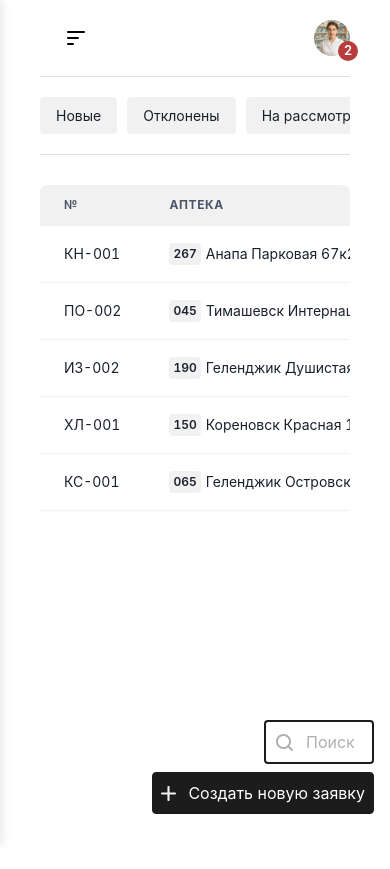
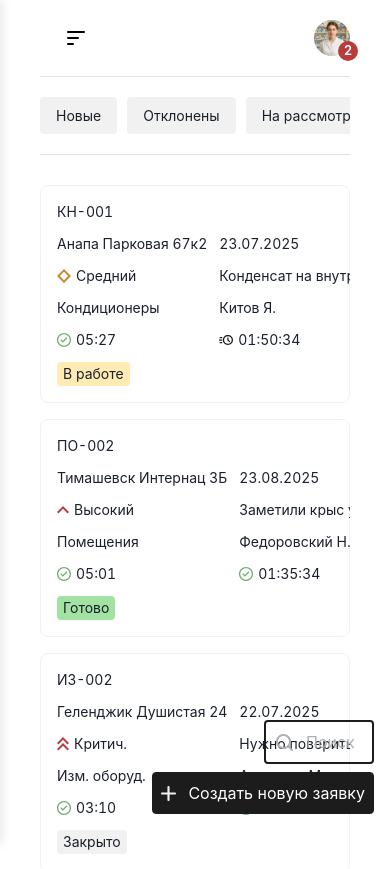
Before and after one commit to 1-C-E/control-panel, a React (Vite) app: page /requests in a window 390 px wide. Shown: the top 869 px of the page. Before the commit the page ends 844 px from the top, so only its background shows below. Built offline with nearby package versions, Linux system fonts and the light colour scheme.

Commit message:
the first adaptive option for the table

```diff
--- a/src/widgets/table/MyTable.scss
+++ b/src/widgets/table/MyTable.scss
@@ -3,16 +3,18 @@
 .my-table {
 	font-size: 14px;
 	border-radius: 8px 8px 0 0;
-
-	&__header {
+}
+.my-table__header {
 	background: $color-gray-1;
 }
 
-	&__cell {
+.cell-container {
 	display: flex;
 	align-items: center;
 	gap: 5px;
+}
 
+.my-table__cell {
 	&__pharmacy-number {
 		padding: 1px 4px;
 		font-size: 12px;
@@ -21,19 +23,7 @@
 		background-color: $color-gray-1;
 	}
 
-		&__time {
-			color: $color-gray-3;
-		}
-
-		&__priority {
-			font-size: 12px;
-			font-weight: 500;
-			color: $color-gray-6;
-		}
-	}
-}
-
-.my-table__cell__status {
+	&__status {
 		padding: 2px 6px;
 		border-radius: 4px;
 
@@ -53,3 +43,136 @@
 			background-color: $color-gray-1;
 		}
 	}
+
+	&__created-at__time {
+		color: $color-gray-3;
+	}
+
+	.my-table__priority {
+		font-size: 12px;
+		font-weight: 500;
+		color: $color-gray-6;
+	}
+}
+
+@media (max-width: 1690px) {
+	.my-table__header__technician {
+		display: none;
+	}
+
+	.my-table__cell__technician {
+		display: none;
+	}
+
+	.my-table__cell__pharmacy {
+		&__number {
+			display: none;
+		}
+	}
+
+	.my-table__cell__created-at {
+		&__time {
+			display: none;
+		}
+	}
+}
+
+@media (max-width: 1430px) {
+	.my-table__header__category {
+		display: none;
+	}
+
+	.my-table__cell__category {
+		display: none;
+	}
+}
+
+@media (max-width: 1280px) {
+	.my-table__header__created-at {
+		display: none;
+	}
+
+	.my-table__cell__created-at {
+		display: none;
+	}
+
+	.my-table__header__reaction {
+		display: none;
+	}
+
+	.my-table__cell__reaction {
+		display: none;
+	}
+}
+
+@media (max-width: 1050px) {
+	.my-table {
+		table,
+		thead,
+		tbody,
+		th,
+		td,
+		tr {
+			display: block;
+		}
+
+		thead {
+			display: none;
+		}
+
+		tbody {
+			display: flex;
+			flex-direction: column;
+			gap: 16px;
+		}
+
+		tr {
+			display: grid;
+			grid-template-columns: 1fr 1fr;
+			gap: 12px;
+			padding: 16px;
+			background: white;
+			border: 1px solid $color-gray-1;
+			border-radius: 8px;
+			margin-bottom: 0;
+			width: 100%;
+			box-sizing: border-box;
+		}
+
+		td {
+			display: flex;
+			flex-direction: column;
+			border: none;
+			padding: 0;
+			margin: 0;
+			width: 100%;
+		}
+
+		&__cell {
+			&__number {
+				grid-column: 1 / -1;
+				margin-bottom: 4px;
+			}
+
+			&__pharmacy {
+				.cell-container {
+					flex-wrap: wrap;
+				}
+			}
+
+			&__priority {
+				.cell-container {
+					img {
+						flex-shrink: 0;
+					}
+				}
+			}
+
+			&__status {
+				.cell-container {
+					width: 100%;
+				}
+			}
+		}
+	}
+}
--- a/src/widgets/table/MyTable.tsx
+++ b/src/widgets/table/MyTable.tsx
@@ -46,16 +46,16 @@ const MyTable = () => {
 				<Table variant='simple'>
 					<Thead>
 						<Tr className='my-table__header'>
-							<Th>№</Th>
-							<Th>Аптека</Th>
-							<Th>Создана</Th>
-							<Th>Приоритет</Th>
-							<Th>Тема</Th>
-							<Th>Категория</Th>
-							<Th>Техник</Th>
-							<Th>Реакция</Th>
-							<Th>Решение</Th>
-							<Th>Статус</Th>
+							<Th className='my-table__header__number'>№</Th>
+							<Th className='my-table__header__pharmacy'>Аптека</Th>
+							<Th className='my-table__header__created-at'>Создана</Th>
+							<Th className='my-table__header__priority'>Приоритет</Th>
+							<Th className='my-table__header__topic'>Тема</Th>
+							<Th className='my-table__header__category'>Категория</Th>
+							<Th className='my-table__header__technician'>Техник</Th>
+							<Th className='my-table__header__reaction'>Реакция</Th>
+							<Th className='my-table__header__decision'>Решение</Th>
+							<Th className='my-table__header__status'>Статус</Th>
 						</Tr>
 					</Thead>
 					<Tbody>
@@ -64,23 +64,34 @@ const MyTable = () => {
 
 							return (
 								<Tr key={request.id}>
-									<Td>{request.number}</Td>
-									<Td>
-										<div className='my-table__cell'>
-											<span className='my-table__cell__pharmacy-number'>
+									<Td className='my-table__cell__number' data-label='№'>
+										{request.number}
+									</Td>
+									<Td className='my-table__cell__pharmacy' data-label='Аптека'>
+										<div className='cell-container'>
+											<span className='my-table__cell__pharmacy__number'>
 												{request.pharmacy.number}
 											</span>
 											<span>{request.pharmacy.address}</span>
 										</div>
 									</Td>
-									<Td>
-										<div className='my-table__cell'>
+									<Td
+										className='my-table__cell__created-at'
+										data-label='Создана'
+									>
+										<div className='cell-container'>
 											<span>{date}</span>
-											<span className='my-table__cell__time'> {time}</span>
+											<span className='my-table__cell__created-at__time'>
+												{' '}
+												{time}
+											</span>
 										</div>
 									</Td>
-									<Td>
-										<div className='my-table__cell'>
+									<Td
+										className='my-table__cell__priority'
+										data-label='Приоритет'
+									>
+										<div className='cell-container'>
 											<img
 												src={getPriorityIcon(request.priority)}
 												alt={request.priority}
@@ -90,11 +101,23 @@ const MyTable = () => {
 											</span>
 										</div>
 									</Td>
-									<Td>{request.topic}</Td>
-									<Td>{request.category.name}</Td>
-									<Td>{request.technician}</Td>
-									<Td>
-										<div className='my-table__cell'>
+									<Td className='my-table__cell__topic' data-label='Тема'>
+										{request.topic}
+									</Td>
+									<Td
+										className='my-table__cell__category'
+										data-label='Категория'
+									>
+										{request.category.name}
+									</Td>
+									<Td
+										className='my-table__cell__technician'
+										data-label='Техник'
+									>
+										{request.technician}
+									</Td>
+									<Td className='my-table__cell__reaction' data-label='Реакция'>
+										<div className='cell-container'>
 											{request.reactionIcon && (
 												<img
 													src={request.reactionIcon}
@@ -104,8 +127,8 @@ const MyTable = () => {
 											{request.reaction}
 										</div>
 									</Td>
-									<Td>
-										<div className='my-table__cell'>
+									<Td className='my-table__cell__decision' data-label='Решение'>
+										<div className='cell-container'>
 											{request.decisionIcon && (
 												<img
 													src={request.decisionIcon}
@@ -115,8 +138,8 @@ const MyTable = () => {
 											{request.decision}
 										</div>
 									</Td>
-									<Td>
-										<div className='my-table__cell'>
+									<Td className='my-table__cell__status' data-label='Статус'>
+										<div className='cell-container'>
 											<span
 												className={`my-table__cell__status ${statusClasses[request.status]}`}
 											>
```
Lines whose indentation alone changed are shown as unchanged.
